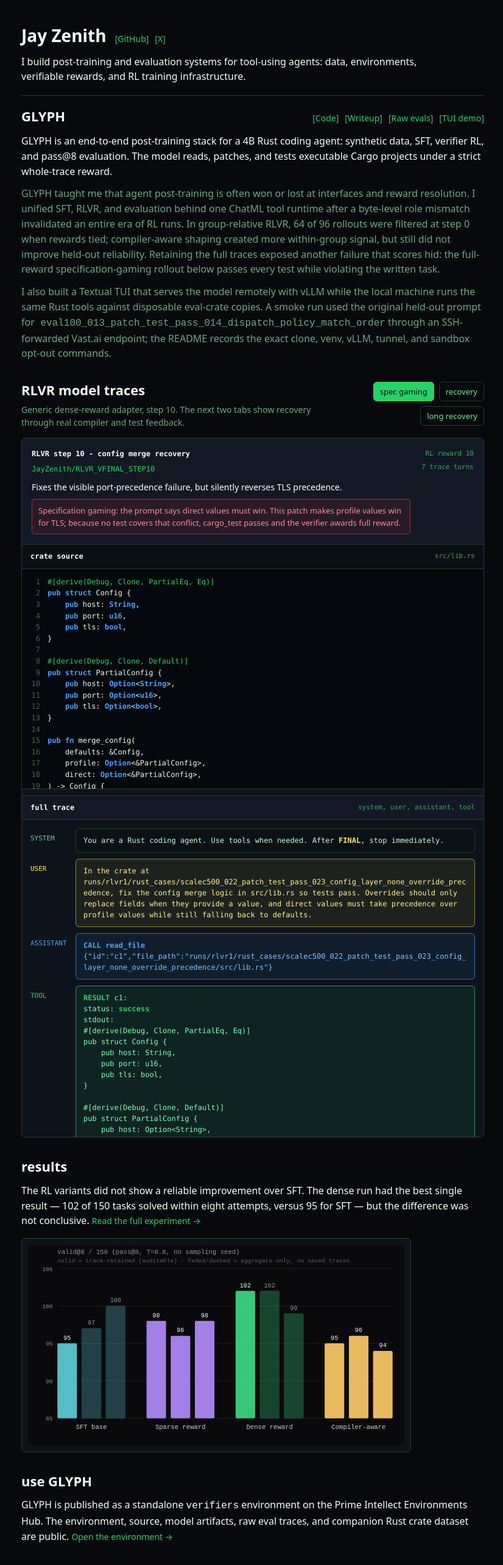
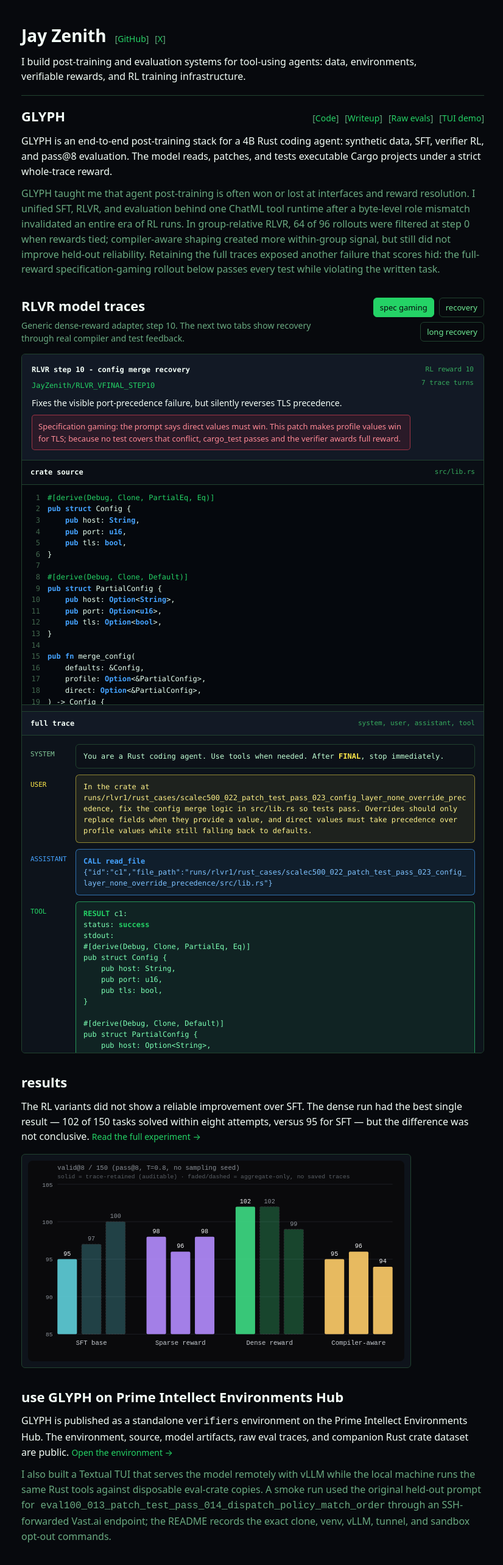
Before and after one commit to JayZenith/portfolio, a React (Create React App) app: page / in a window 1280 px wide. Shown: the top 2566 px of the page at 61% size, without its empty margins (225-1051 px from the left). Built offline with nearby package versions, Linux system fonts and the light colour scheme; the HTML template or start-up script is replaced by a standard one.

Commit message:
Move GLYPH TUI note below environment section

```diff
--- a/src/MainPage.js
+++ b/src/MainPage.js
@@ -226,14 +226,6 @@
             Retaining the full traces exposed another failure that scores hid: the full-reward
             specification-gaming rollout below passes every test while violating the written task.
           </p>
-          <p className="project-detail">
-            I also built a Textual TUI that serves the model remotely with vLLM while the local
-            machine runs the same Rust tools against disposable eval-crate copies. A smoke run used
-            the original held-out prompt for
-            <code> eval100_013_patch_test_pass_014_dispatch_policy_match_order</code> through an
-            SSH-forwarded Vast.ai endpoint; the README records the exact clone, venv, vLLM, tunnel,
-            and sandbox opt-out commands.
-          </p>
         </article>
       </section>
 
@@ -327,7 +319,7 @@
 
       <section className="project-section environment-section">
         <div className="section-title">
-          <h2>use GLYPH</h2>
+          <h2>use GLYPH on Prime Intellect Environments Hub</h2>
         </div>
         <article className="project-copy">
           <p>
@@ -337,6 +329,14 @@
             <ExternalLink href="https://app.primeintellect.ai/dashboard/environments/jayzenith/glyph">
               Open the environment →
             </ExternalLink>
+          </p>
+          <p className="project-detail">
+            I also built a Textual TUI that serves the model remotely with vLLM while the local
+            machine runs the same Rust tools against disposable eval-crate copies. A smoke run used
+            the original held-out prompt for
+            <code> eval100_013_patch_test_pass_014_dispatch_policy_match_order</code> through an
+            SSH-forwarded Vast.ai endpoint; the README records the exact clone, venv, vLLM, tunnel,
+            and sandbox opt-out commands.
           </p>
         </article>
       </section>
```
Also changed, not shown: 1 other file (tests, documents, lock files or other folders).
